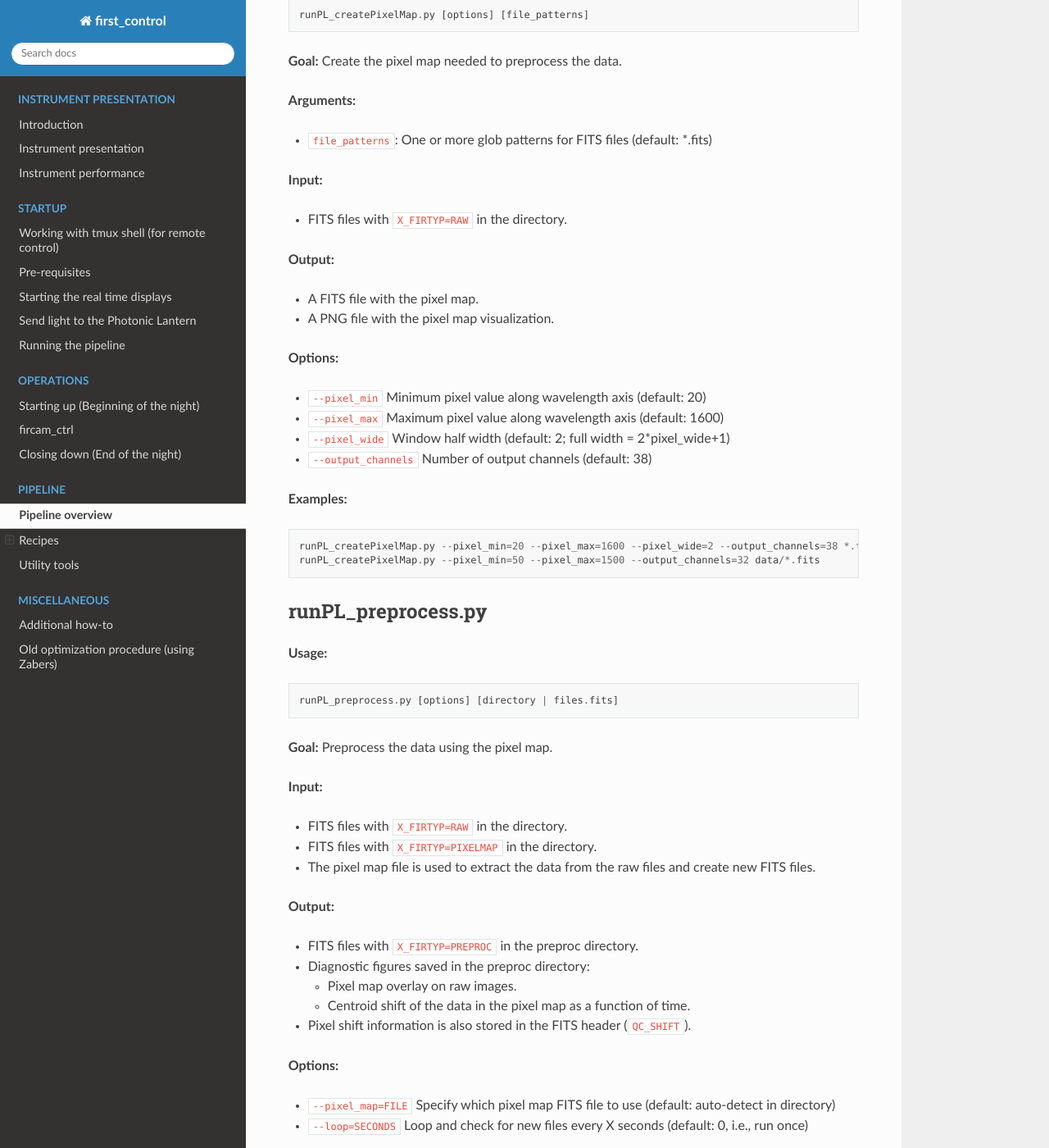
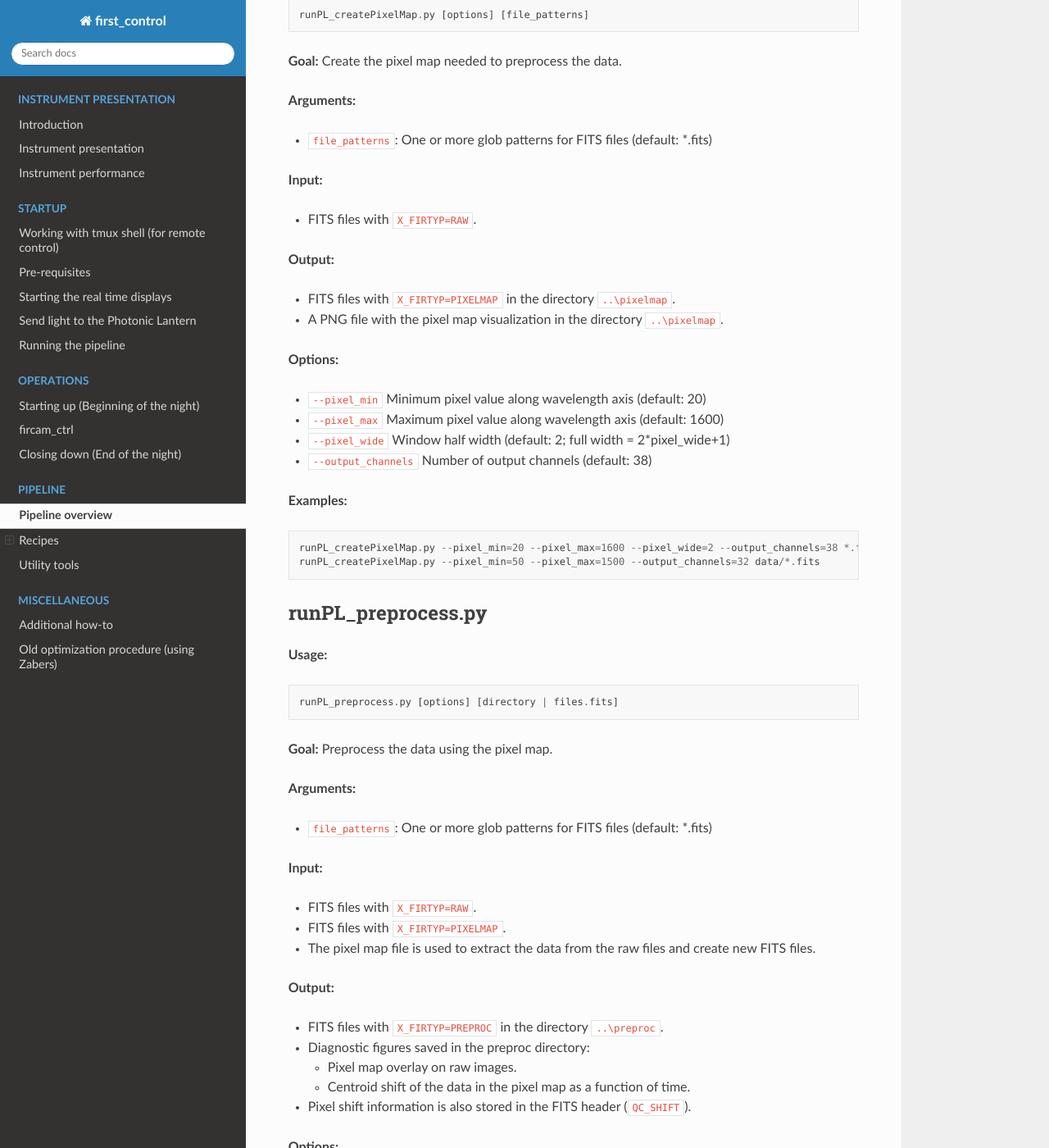
Before and after one commit to scexao-org/first_control, a Sphinx documentation site: the page built from source/recipies.md, in a window 1280 px wide and 1400 px high, scrolled down 760 px. Shown: the whole window at 82% size. Built offline with Sphinx 7.4.7 and the Read the Docs theme 3.1.0, drawn with Linux system fonts in a browser that asks for light colours; some of the changed text lies outside the part shown.

Commit message:
small comments

````diff
--- a/source/recipies.md
+++ b/source/recipies.md
@@ -16,11 +16,11 @@ runPL_createPixelMap.py [options] [file_patterns]
 - `file_patterns`: One or more glob patterns for FITS files (default: *.fits)
 
 **Input:**
-- FITS files with `X_FIRTYP=RAW` in the directory.
+- FITS files with `X_FIRTYP=RAW`.
 
 **Output:**
-- A FITS file with the pixel map.
-- A PNG file with the pixel map visualization.
+- FITS files with `X_FIRTYP=PIXELMAP` in the directory `..\pixelmap`.
+- A PNG file with the pixel map visualization in the directory `..\pixelmap`.
 
 **Options:**
 - `--pixel_min`         Minimum pixel value along wavelength axis (default: 20)
@@ -42,13 +42,16 @@ runPL_preprocess.py [options] [directory | files.fits]
 ```
 **Goal:** Preprocess the data using the pixel map.
 
+**Arguments:**
+- `file_patterns`: One or more glob patterns for FITS files (default: *.fits)
+
 **Input:**
-- FITS files with `X_FIRTYP=RAW` in the directory.
-- FITS files with `X_FIRTYP=PIXELMAP` in the directory.
+- FITS files with `X_FIRTYP=RAW`.
+- FITS files with `X_FIRTYP=PIXELMAP`.
 - The pixel map file is used to extract the data from the raw files and create new FITS files.
 
 **Output:**
-- FITS files with `X_FIRTYP=PREPROC` in the preproc directory.
+- FITS files with `X_FIRTYP=PREPROC` in the directory `..\preproc`.
 - Diagnostic figures saved in the preproc directory:
     * Pixel map overlay on raw images.
     * Centroid shift of the data in the pixel map as a function of time.
@@ -139,7 +142,7 @@ Reconstruct images from FIRST Photonic Lantern data using specified coupling map
 
 **Input:**
 - Preprocessed data FITS files (e.g., with `DPR_CATG=OBJECT` and `DPR_TYPE=PREPROC`)
-- Coupling map FITS files (e.g., with `X_FIRTYP=COUPLINGMAP`)
+- Coupling map FITS files (with `X_FIRTYP=COUPLINGMAP`)
 
 **Output:**
 - Reconstructed image FITS files, including summed images, residuals, and optionally individual frames and wavelength slices.
````
